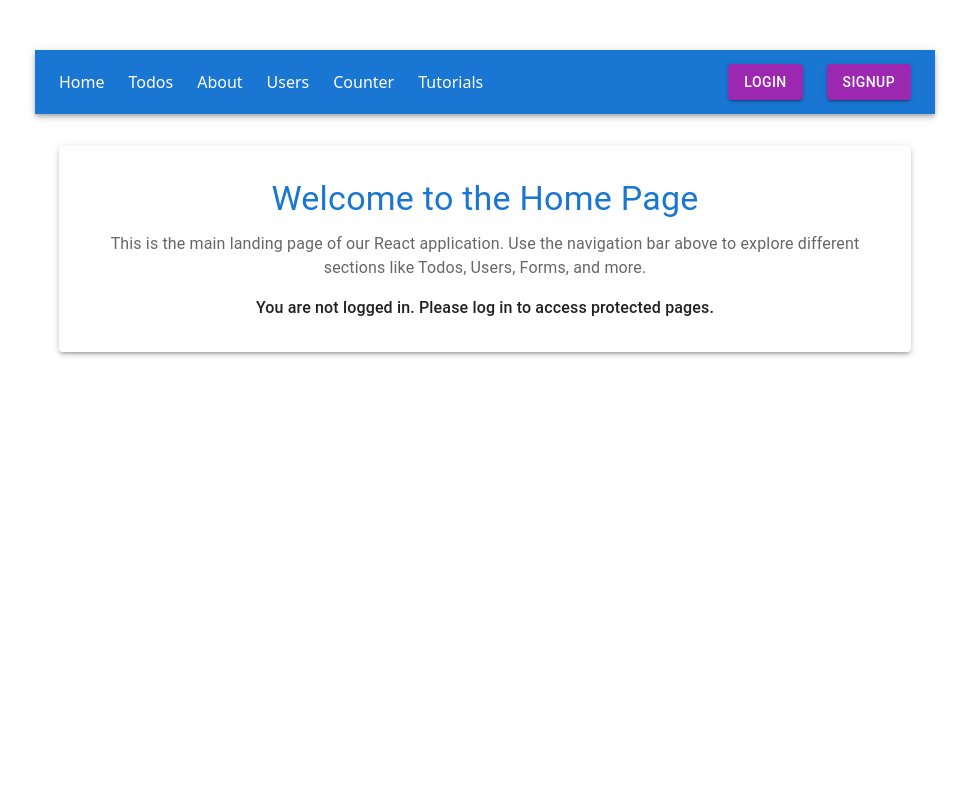
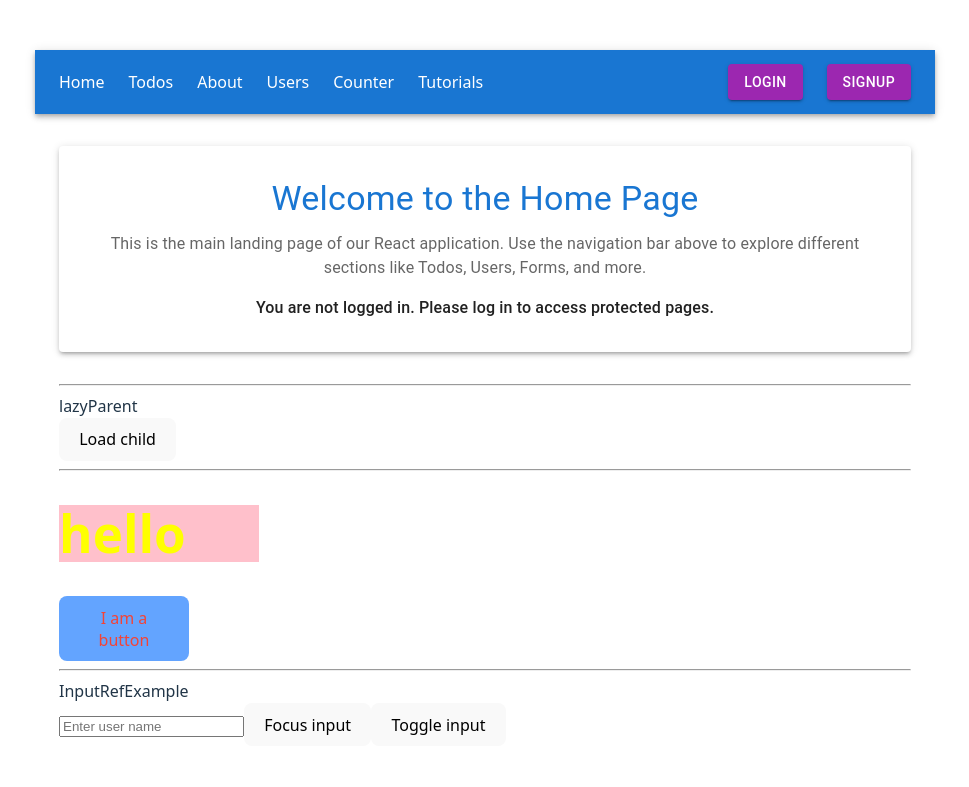
Before and after one commit to sheetalccube/react-practice, a React (Vite) app: page / in a window 1280 px wide. Shown: the top 787 px of the page, without its empty margins (155-1124 px from the left). Built offline with nearby package versions, Linux system fonts and the light colour scheme.

Commit message:
use useRef hook

```diff
--- a/package.json
+++ b/package.json
@@ -19,6 +19,7 @@
     "react": "^19.1.0",
     "react-dom": "^19.1.0",
     "react-router-dom": "^7.8.0",
+    "styled-components": "^6.1.19",
     "yup": "^1.7.0"
   },
   "devDependencies": {
--- /dev/null
+++ b/src/components/LazyLoad/lazyChild.tsx
@@ -0,0 +1,8 @@
+
+function LazyChild() {
+  return (
+    <div>lazyChild</div>
+  );
+}
+
+export default LazyChild;
--- /dev/null
+++ b/src/components/LazyLoad/lazyParent.tsx
@@ -0,0 +1,34 @@
+import { lazy, Suspense, useState } from "react";
+// import LazyChild from "./lazyChild";
+
+const LazyChild = lazy(()=>import('./lazyChild'));
+function LazyParent() {
+  const  [load,setLoad] = useState(false);
+  return (
+    <>
+      <div>lazyParent</div>
+      {
+        load?  <Suspense fallback={<h4>loading......</h4>}><LazyChild/></Suspense>    :null
+
+      }
+      <button onClick={()=>setLoad(true)}>Load child</button>
+
+    </>
+  );
+}
+
+export default LazyParent;
+
+
+
+// here load child will be visible on click but in network tab we can see that before getting viible or
+//  evenn before the intention of showing the child component the child code is loaded earlier
+
+//  if the component and code is less then toh its ok but what if we have multiple component and all the code is heavy in size
+//  then in that case the initial load time of application will be slow .
+
+// to solve this we use lazy and suspense
+
+// const LazyChild = lazy(()=>import('./lazyChild')); this is suffecient to prevent the loading upfront but to show the loader or some
+// indication while the component is being loaded we use Suspense
+// and fallback property of suspense is used for adding the html to show
--- a/src/components/demo-props.tsx
+++ b/src/components/demo-props.tsx
@@ -1,14 +1,21 @@
 interface DemoProps {
 name:string
-age:number
+age:number,
+  // showName: () => void;
+  showName: (name:string) => void; // function takes a string
+
+// both the type works for receiving name from parent
+
 }
 
 
-function Demo({name,age}:DemoProps){
+function Demo({name,age,showName}:DemoProps){
   return(
     <div>
       {name}
       {age}
+      {/* <button onClick={() => showName()}>Show Name</button> */}
+      <button onClick={() => showName(name)}>Show Name</button>
     </div>
   );
 }
--- /dev/null
+++ b/src/components/hookExamples/inputRefExample.tsx
@@ -0,0 +1,35 @@
+import { useRef } from "react";
+
+function InputRefExample() {
+  const inputRef = useRef<HTMLInputElement | null>(null);
+
+  const focusInput = () => {
+    if (inputRef.current) {
+      inputRef.current?.focus();
+      inputRef.current.placeholder = "please enter name";
+      inputRef.current.style.color = "red";
+      inputRef.current.value = "1223";
+    }
+    console.log(inputRef, "-----");
+  };
+  function toggleInput() {
+    if (inputRef.current) {
+      console.log("in");
+      inputRef.current.style.display = "none";
+    }
+  }
+
+  return (
+    <>
+      <div>InputRefExample</div>
+
+      <input ref={inputRef} type="text" placeholder="Enter user name" />
+      <button onClick={focusInput}>Focus input</button>
+      <button onClick={() => toggleInput}>Toggle input</button>
+    </>
+  );
+}
+
+export default InputRefExample;
+
+// direct dom ko manipulate nhi krna chhiye isiliye hook ka use krte h
--- a/src/components/main.tsx
+++ b/src/components/main.tsx
@@ -1,6 +1,4 @@
 import { useState } from "react";
-import UsersMain from "./usersList/usersMain";
-import Todos from "./Todos/todo";
 import CheckBoxEx from "./skill-checkbox";
 import ControlledExample from "./controlled-form";
 import ItemKey from "./item-key";
@@ -8,6 +6,9 @@ import Demo from "./demo-props";
 import StudyGen from "./myGenerics";
 import Counter from "./counter/counter";
 import Toggle from "./toggle-conditional-rendering";
+import LazyParent from "./LazyLoad/lazyParent";
+import StyledExample from "./styledExample/main";
+import InputRefExample from "./hookExamples/inputRefExample";
 
 function showName(names: string) {
   alert(names);
@@ -35,9 +36,15 @@ function App() {
 
   return (
     <div>
-      <UsersMain />
-      <Todos />
+      {/* <UsersMain /> */}
+      {/* <Todos /> */}
       <hr />
+      <LazyParent />
+      <hr/>
+      <StyledExample/>
+      <hr/>
+      <InputRefExample/>
+
       <h1>
         my name is {name} and age is {age}
       </h1>
@@ -51,7 +58,8 @@ function App() {
       <ItemKey></ItemKey>
       <hr />
       <h1>props</h1>
-      <Demo name="g" age={12} />
+      {/* call parent component function from child component */}
+      <Demo name="g" age={12} showName={() => showName('hello')}/>
       <hr />
       <h1>Generics and Interfaces</h1>
       <StudyGen />
--- /dev/null
+++ b/src/components/styledExample/main.tsx
@@ -0,0 +1,31 @@
+import styled from "styled-components";
+
+const Heading = styled.h1({
+  color: "yellow",
+  backgroundColor: "pink",
+  width: "200px",
+});
+
+export const StyledButton = styled.button`
+  color: var(--COLOR-ERROR);
+  background-color: var(--COLOR-PRIMARY-LIGHT);
+  width: 130px;
+
+`;
+// export const StyledButton = styled.button`
+//   color: var(--COLOR-ERROR);
+//   background-color: var(--COLOR-PRIMARY-LIGHT);
+//   width: 130px;
+// `;
+
+
+function StyledExample() {
+  return (
+    <div>
+      <Heading>hello</Heading>
+      <StyledButton>I am a button</StyledButton>
+    </div>
+  );
+}
+
+export default StyledExample;
--- a/src/components/usersList/users.tsx
+++ b/src/components/usersList/users.tsx
@@ -1,11 +1,13 @@
 import { Card, CardActionArea,  CardContent, CardMedia, Typography } from "@mui/material";
 import type { User } from "./usersMain";
 import { useNavigate } from "react-router-dom";
+import { StyledButton } from "../styledExample/main";
 
 interface UsersProps {
   data: User;
+  textStyle: React.CSSProperties;
 }
-function Users({ data }: UsersProps) {
+function Users({ data, textStyle }: UsersProps) {
   const navigate = useNavigate();
 
   return (
@@ -21,9 +23,10 @@ function Users({ data }: UsersProps) {
           <CardContent>
             <Typography gutterBottom variant="h5" component="div">
               {data.name}            </Typography>
-            <Typography variant="body2" sx={{ color: 'text.secondary' }}>
+            <Typography variant="body2" style={textStyle}>
               <p>Age: {data.age}</p>
               <p>Email: {data.email}</p>
+              <StyledButton>call</StyledButton>
             </Typography>
           </CardContent>
         </CardActionArea>
--- a/src/components/usersList/usersMain.tsx
+++ b/src/components/usersList/usersMain.tsx
@@ -1,6 +1,7 @@
 import Users from "./users";
 import { useNavigate } from "react-router-dom";
 import { Box, Button } from "@mui/material";
+import { useState } from "react";
 
 export interface User {
   id: number;
@@ -21,6 +22,18 @@ function UsersMain() {
     { id: 6, name: "Diana Patel", age: 30, email: "diana.patel@example.com" },
 
   ];
+  const [textStyle, setTextStyle] = useState({
+    color: "black",
+    backgroundColor: "white",
+  });
+
+  function changeColor(color: string) {
+    setTextStyle((prev) => ({
+      ...prev,
+      backgroundColor: color,
+    }));
+  }
+
 
   return (
     <Box sx={{ p: 2 }}>
@@ -32,6 +45,15 @@ function UsersMain() {
       >
         Go Back
       </Button>
+      <Button
+        variant="outlined"
+        color="primary"
+        onClick={() => changeColor('pink')}
+        sx={{ mb: 2 }}
+      >
+        Change color
+      </Button>
+
       <Box
         sx={{
           display: "flex",
@@ -40,7 +62,9 @@ function UsersMain() {
         }}
       >
         {userList.map((item) => (
-          <Users key={item.id} data={item} />
+          <Users key={item.id} data={item}
+            textStyle={textStyle}
+          />
         ))}
       </Box>
     </Box>
```
Also changed, not shown: src/router.tsx (+6 -1 lines), 1 other file (tests, documents, lock files or other folders).
